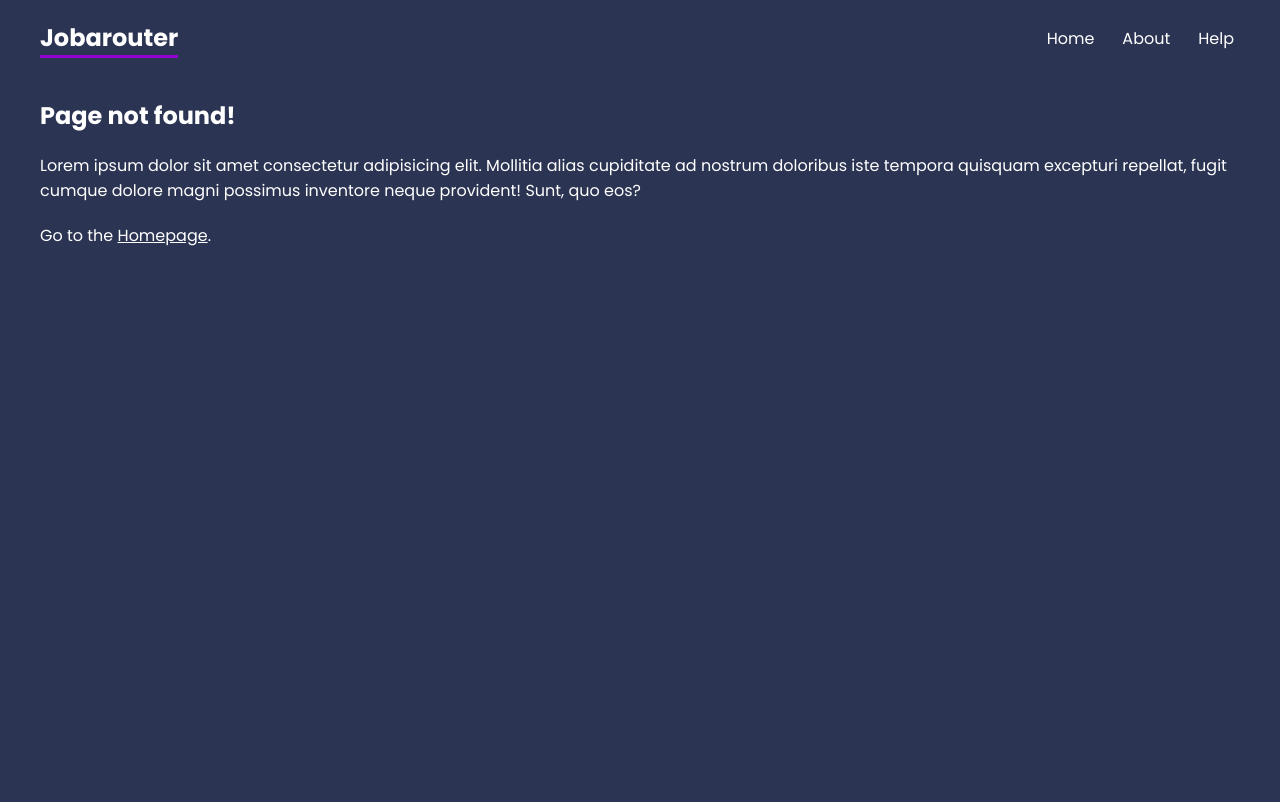
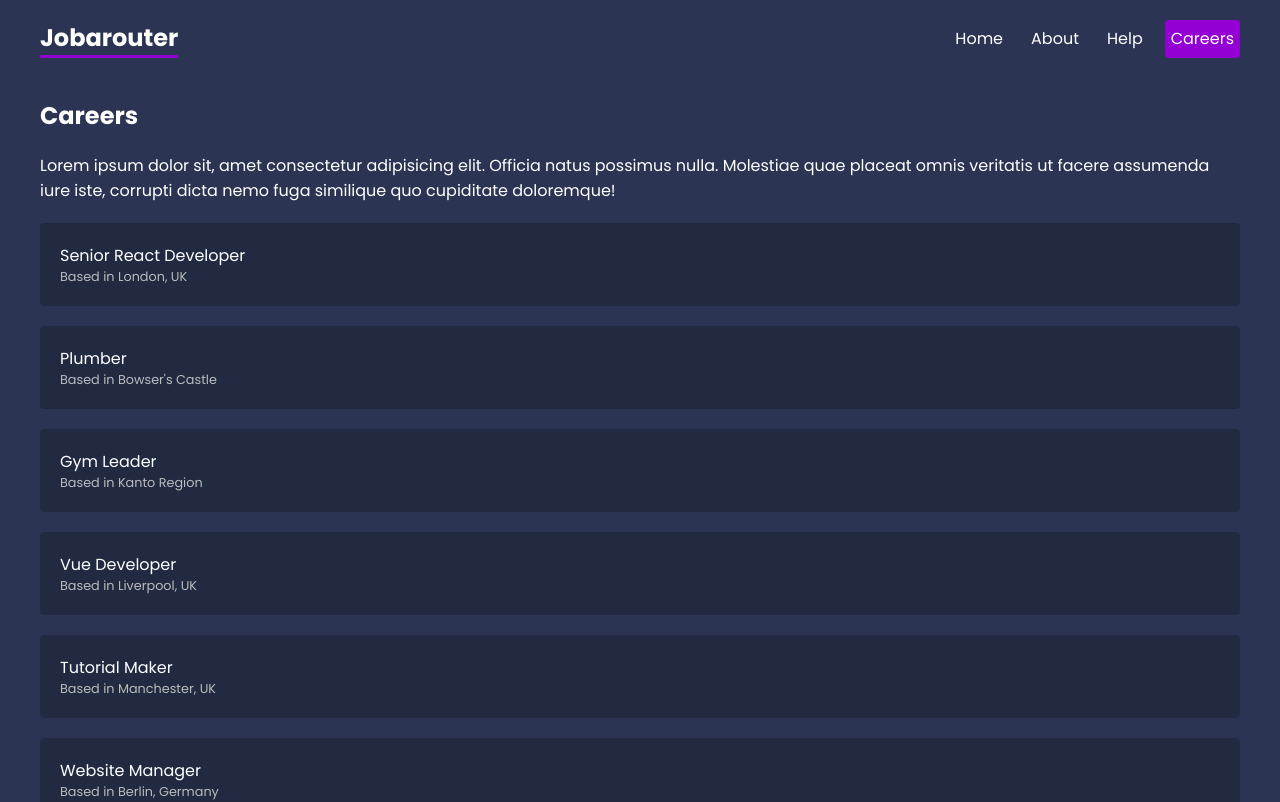
Before and after one commit to luarev/job-router, a React (Create React App) app: page /careers in a window 1280 px wide. Shown: the top 802 px of the page. Built offline with nearby package versions, Linux system fonts and the light colour scheme; data requests are answered from the project's data file.

Commit message:
adding careers list page

```diff
--- a/src/App.js
+++ b/src/App.js
@@ -12,19 +12,27 @@
 import Faq from "./Pages/Help/Faq";
 import Contact from "./Pages/Help/Contact";
 import NotFound from "./Pages/NotFound";
+import { careersLoader } from "./Pages/Careers/Careers";
+import Careers from "./Pages/Careers/Careers";
 
 //layouts
 import RootLayout from "./Layouts/RootLayout";
 import HelpLayout from "./Layouts/HelpLayout";
+import CareersLayout from "./Layouts/CareersLayout";
 
 const router = createBrowserRouter(
   createRoutesFromElements(
     <Route path="/" element={<RootLayout />}>
       <Route index element={<Home />} />
       <Route path="about" element={<About />} />
+
       <Route path="help" element={<HelpLayout />}>
         <Route path="faq" element={<Faq />} />
         <Route path="contact" element={<Contact />} />
+      </Route>
+
+      <Route path="careers" element={<CareersLayout />}>
+        <Route index element={<Careers />} loader={careersLoader} />
       </Route>
 
       <Route path="*" element={<NotFound />} />
--- /dev/null
+++ b/src/Layouts/CareersLayout.js
@@ -0,0 +1,17 @@
+import { Outlet } from "react-router-dom";
+
+export default function CareersLayout() {
+  return (
+    <div className="careers-layout">
+      <h2>Careers</h2>
+      <p>
+        Lorem ipsum dolor sit, amet consectetur adipisicing elit. Officia natus
+        possimus nulla. Molestiae quae placeat omnis veritatis ut facere
+        assumenda iure iste, corrupti dicta nemo fuga similique quo cupiditate
+        doloremque!
+      </p>
+
+      <Outlet />
+    </div>
+  );
+}
--- a/src/Layouts/RootLayout.js
+++ b/src/Layouts/RootLayout.js
@@ -9,6 +9,7 @@
           <NavLink to="/">Home</NavLink>
           <NavLink to="about">About</NavLink>
           <NavLink to="help">Help</NavLink>
+          <NavLink to="careers">Careers</NavLink>
         </nav>
       </header>
       <main>
--- /dev/null
+++ b/src/Pages/Careers/Careers.js
@@ -0,0 +1,21 @@
+import { Link, useLoaderData } from "react-router-dom";
+
+export default function Careers() {
+  const careers = useLoaderData();
+  return (
+    <div className="careers">
+      {careers.map((career) => (
+        <Link to="/" key={career.id}>
+          <p>{career.title}</p>
+          <p>Based in {career.location}</p>
+        </Link>
+      ))}
+    </div>
+  );
+}
+
+export const careersLoader = async () => {
+  const res = await fetch("http://localhost:4000/careers");
+
+  return res.json();
+};
--- a/src/index.css
+++ b/src/index.css
@@ -102,6 +102,24 @@
 }
 
 /* careers list */
+.careers > a {
+  display: block;
+  background: rgba(0, 0, 0, 0.2);
+  padding: 20px;
+  border-radius: 4px;
+  margin: 20px 0;
+  text-decoration: none;
+}
+.careers > a:hover p {
+  color: var(--primary);
+}
+.careers p {
+  margin: 0;
+}
+.careers > a p:last-child {
+  font-size: 0.8em;
+  color: #bbb;
+}
 
 /* careers details */
 
```
